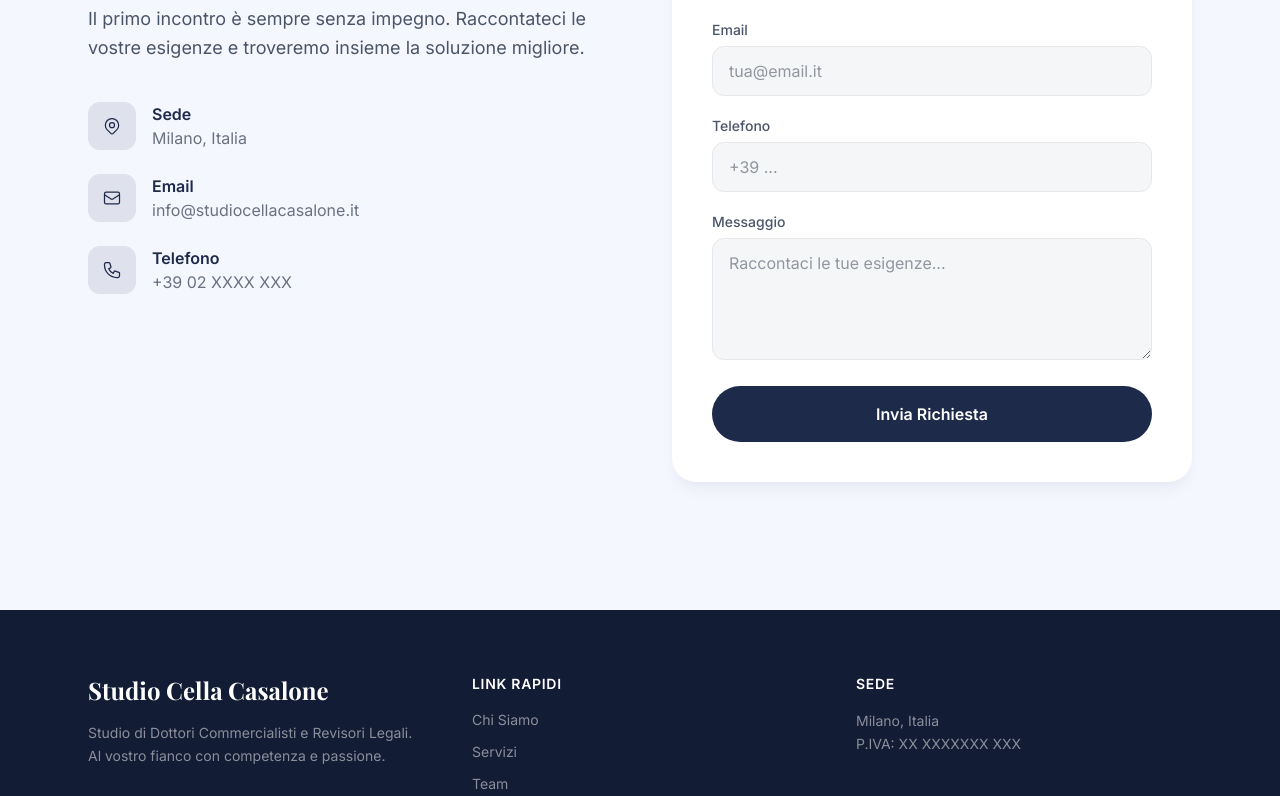
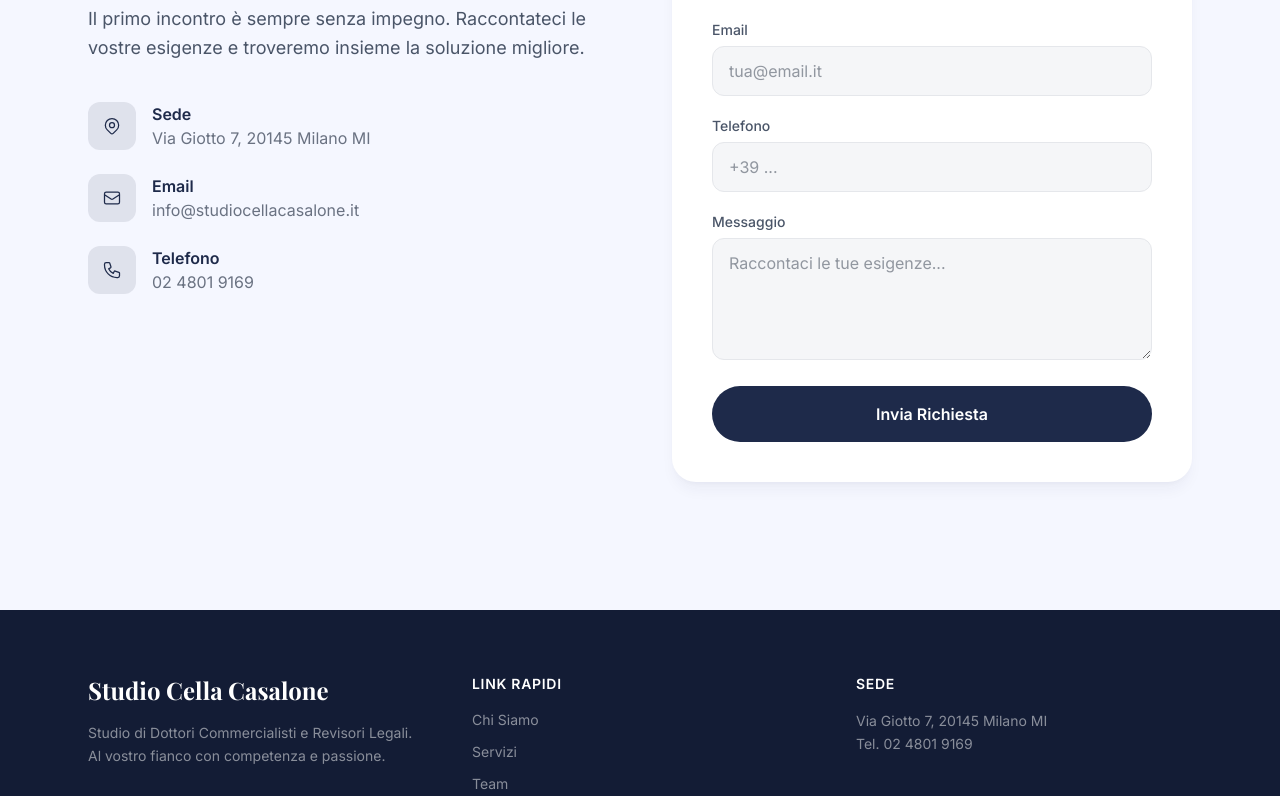
Before and after one commit to teclacasalone-cmd/studio-cellacasalone, a Next.js app: page / in a window 1280 px wide. Shown: the part 4644-5440 px from the top of the page. Built offline with nearby package versions, Linux system fonts and the light colour scheme.

Commit message:
Aggiungi info reali: Via Giotto 7, tel 02 4801 9169, metadata

```diff
--- a/src/app/layout.tsx
+++ b/src/app/layout.tsx
@@ -15,9 +15,9 @@ const playfair = Playfair_Display({
 });
 
 export const metadata: Metadata = {
-  title: "Studio CellaCasalone | Commercialisti a Milano",
+  title: "Cella Casalone Commercialisti Associati | Milano",
   description:
-    "Studio di commercialisti e revisori contabili a Milano. Consulenza fiscale, societaria e aziendale per imprese e privati.",
+    "Commercialista abilitato all'esercizio della professione a Milano. Consulenza fiscale, societaria e aziendale per imprese e privati. Via Giotto 7, 20145 Milano.",
 };
 
 export default function RootLayout({
--- a/src/app/page.tsx
+++ b/src/app/page.tsx
@@ -308,7 +308,7 @@ export default function Home() {
                   </div>
                   <div>
                     <h4 className="font-semibold text-navy">Sede</h4>
-                    <p className="text-gray-500">Milano, Italia</p>
+                    <p className="text-gray-500">Via Giotto 7, 20145 Milano MI</p>
                   </div>
                 </div>
                 <div className="flex items-start gap-4">
@@ -326,7 +326,7 @@ export default function Home() {
                   </div>
                   <div>
                     <h4 className="font-semibold text-navy">Telefono</h4>
-                    <p className="text-gray-500">+39 02 XXXX XXX</p>
+                    <p className="text-gray-500">02 4801 9169</p>
                   </div>
                 </div>
               </div>
@@ -383,8 +383,8 @@ export default function Home() {
             <div>
               <h4 className="text-white font-semibold mb-4 text-sm tracking-wider uppercase">Sede</h4>
               <p className="text-white/50 text-sm leading-relaxed">
-                Milano, Italia<br />
-                P.IVA: XX XXXXXXX XXX
+                Via Giotto 7, 20145 Milano MI<br />
+                Tel. 02 4801 9169
               </p>
             </div>
           </div>
```
